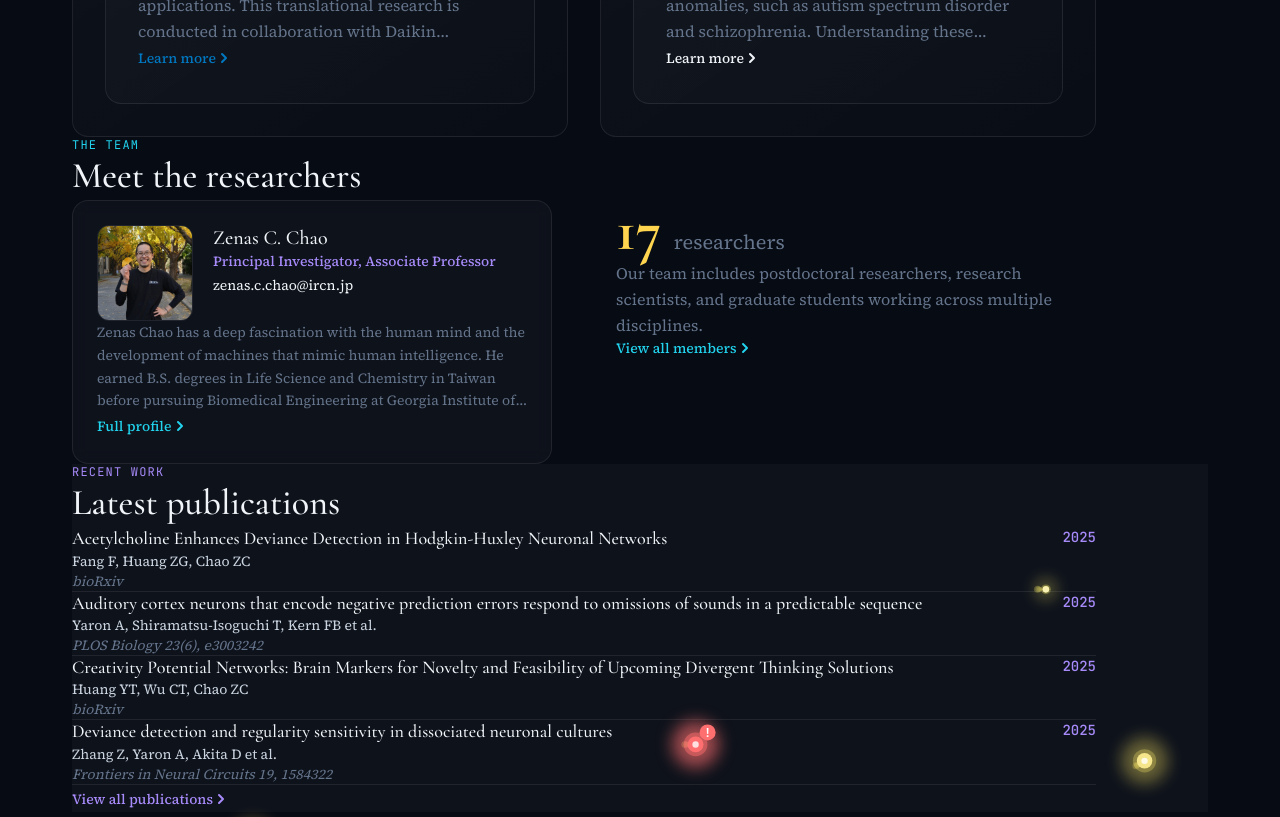
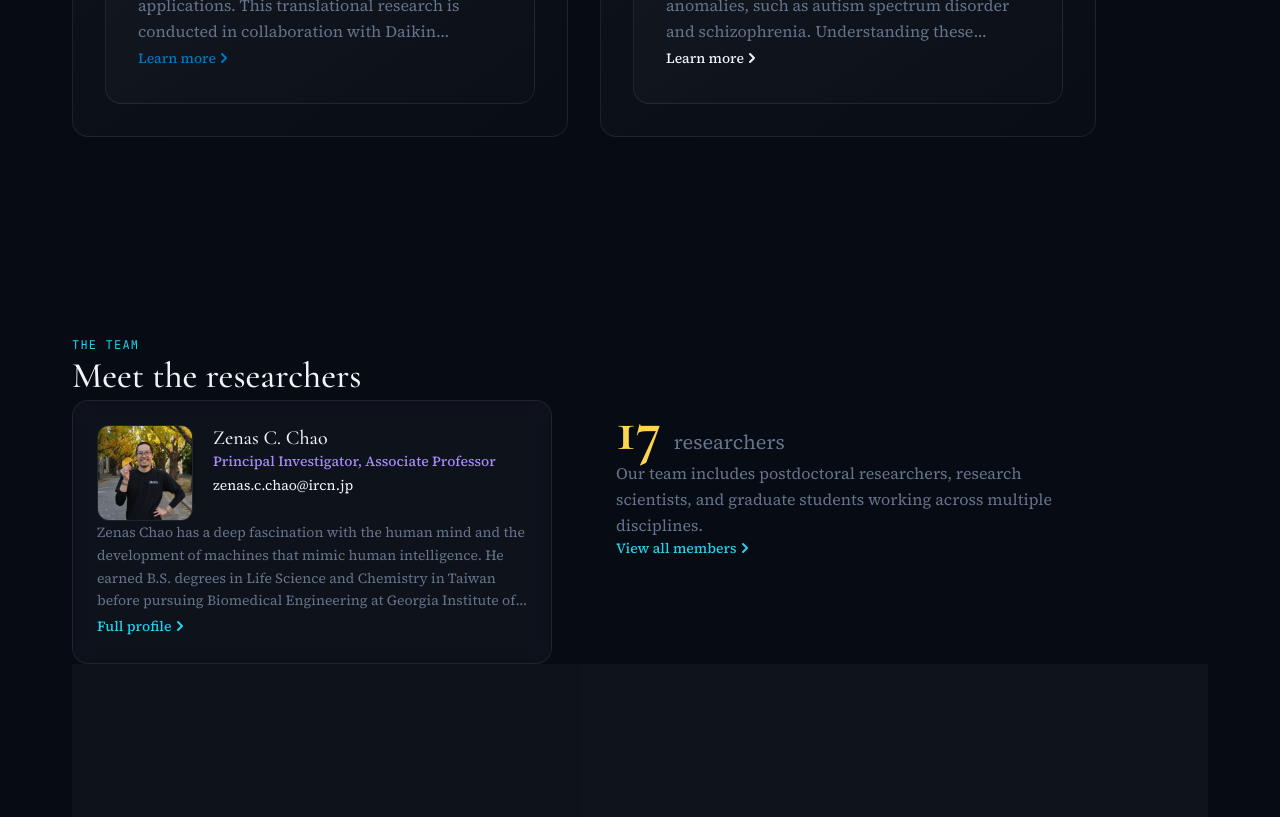
Before and after one commit to Amityar01/chaolab-ircn, a Next.js app: page / in a window 1280 px wide. Shown: the part 1980-2797 px from the top of the page. Built offline with nearby package versions, Linux system fonts and the light colour scheme.

Commit message:
style: use explicit inline paddingTop 200px for section spacing

```diff
--- a/src/components/home/PublicationsPreview.tsx
+++ b/src/components/home/PublicationsPreview.tsx
@@ -28,8 +28,8 @@ const PublicationsPreview = forwardRef<HTMLDivElement, PublicationsPreviewProps>
     return (
       <section
         ref={ref}
-        className="pt-32 md:pt-48 pb-20 md:pb-32 px-6 md:px-8 relative z-10 pointer-events-auto"
-        style={{ background: 'var(--card-glass)' }}
+        className="pb-20 md:pb-32 px-6 md:px-8 relative z-10 pointer-events-auto"
+        style={{ background: 'var(--card-glass)', paddingTop: '200px' }}
       >
         <div className="max-w-5xl mx-auto">
           {/* Section label */}
--- a/src/components/home/TeamPreview.tsx
+++ b/src/components/home/TeamPreview.tsx
@@ -21,7 +21,7 @@ const TeamPreview = forwardRef<HTMLDivElement, TeamPreviewProps>(
     const { t, language } = useLanguage();
 
     return (
-      <section ref={ref} className="pt-32 md:pt-48 pb-20 md:pb-32 px-6 md:px-8 relative z-10">
+      <section ref={ref} className="pb-20 md:pb-32 px-6 md:px-8 relative z-10" style={{ paddingTop: '200px' }}>
         <div className="max-w-5xl mx-auto">
           {/* Section label */}
           <p
```
